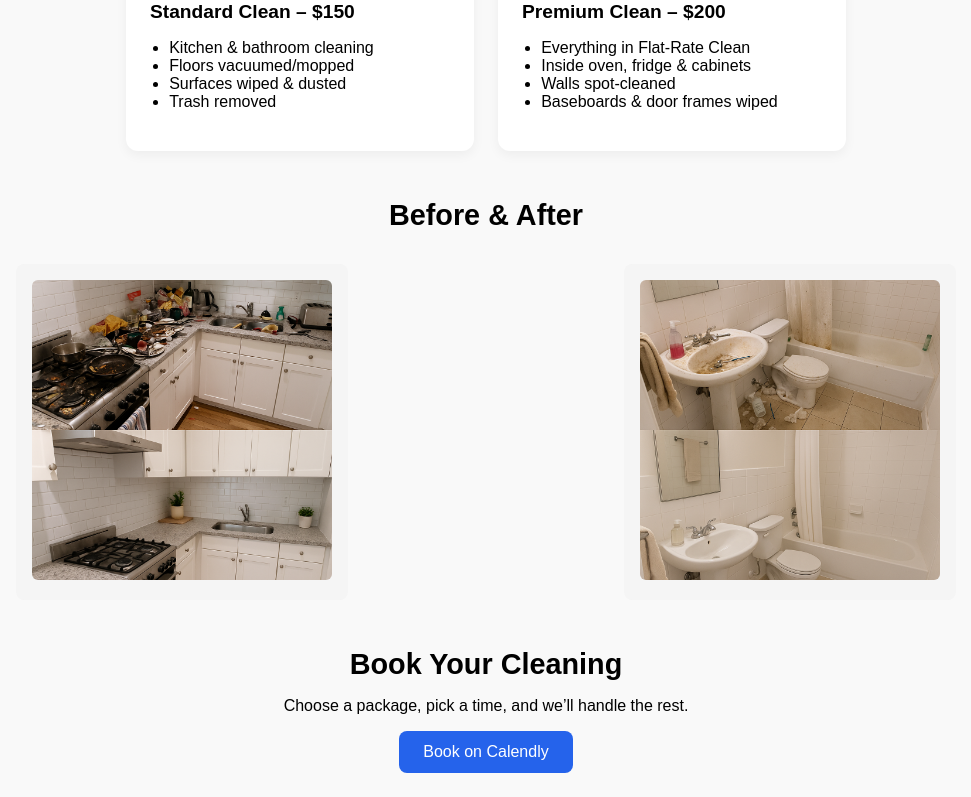
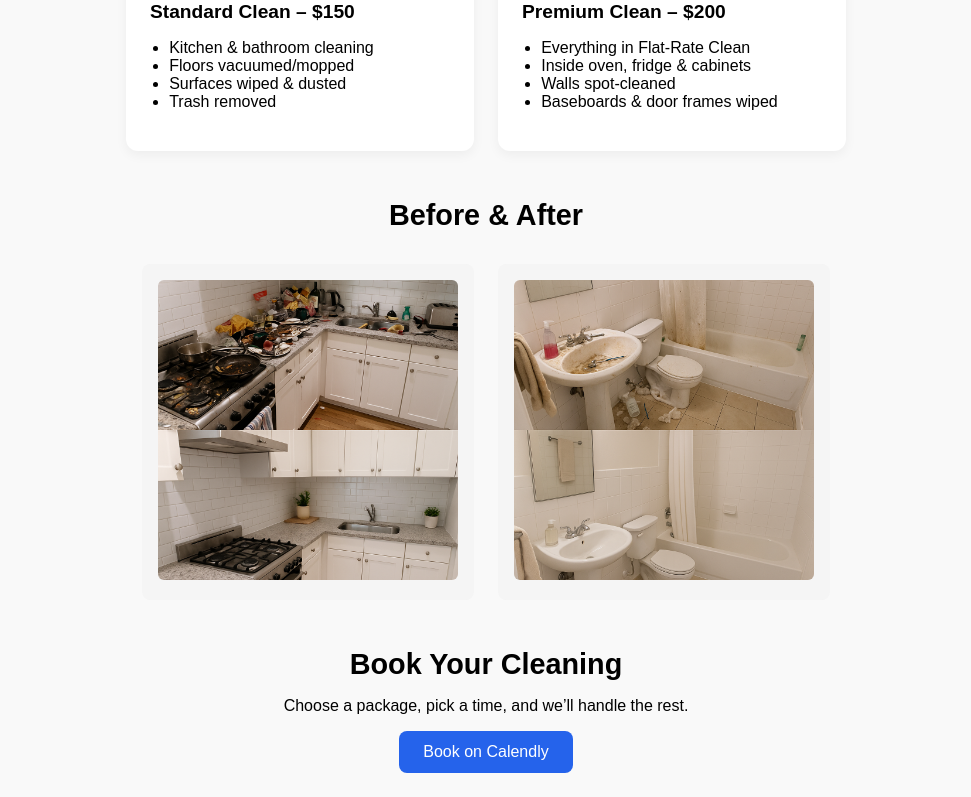
Before and after one commit to Akib-Islam1/Flat-Rate-Cleaning, a React (Vite) app: page / in a window 1280 px wide. Shown: the part 483-1280 px from the top of the page, without its empty margins (154-1125 px from the left). Built offline with nearby package versions, Linux system fonts and the light colour scheme.

Commit message:
Update HomePage.jsx

```diff
--- a/src/HomePage.jsx
+++ b/src/HomePage.jsx
@@ -87,10 +87,12 @@ export default function HomePage() {
 <section style={{ marginBottom: '3rem' }}>
   <h2 style={{ textAlign: 'center', fontSize: '1.8rem', marginBottom: '2rem' }}>Before & After</h2>
   <div style={{
-    display: 'grid',
-    gridTemplateColumns: 'repeat(auto-fit, minmax(200px, 1fr))',
-    gap: '1rem',
-    justifyItems: 'center'
+    display: 'flex',
+    flexWrap: 'wrap',
+    justifyContent: 'center',
+    gap: '1.5rem',
+    maxWidth: '800px',
+    margin: '0 auto'
   }}>
     <div style={{ background: '#f5f5f5', padding: '1rem', borderRadius: '8px', width: '100%', maxWidth: '300px' }}>
       <img
```
